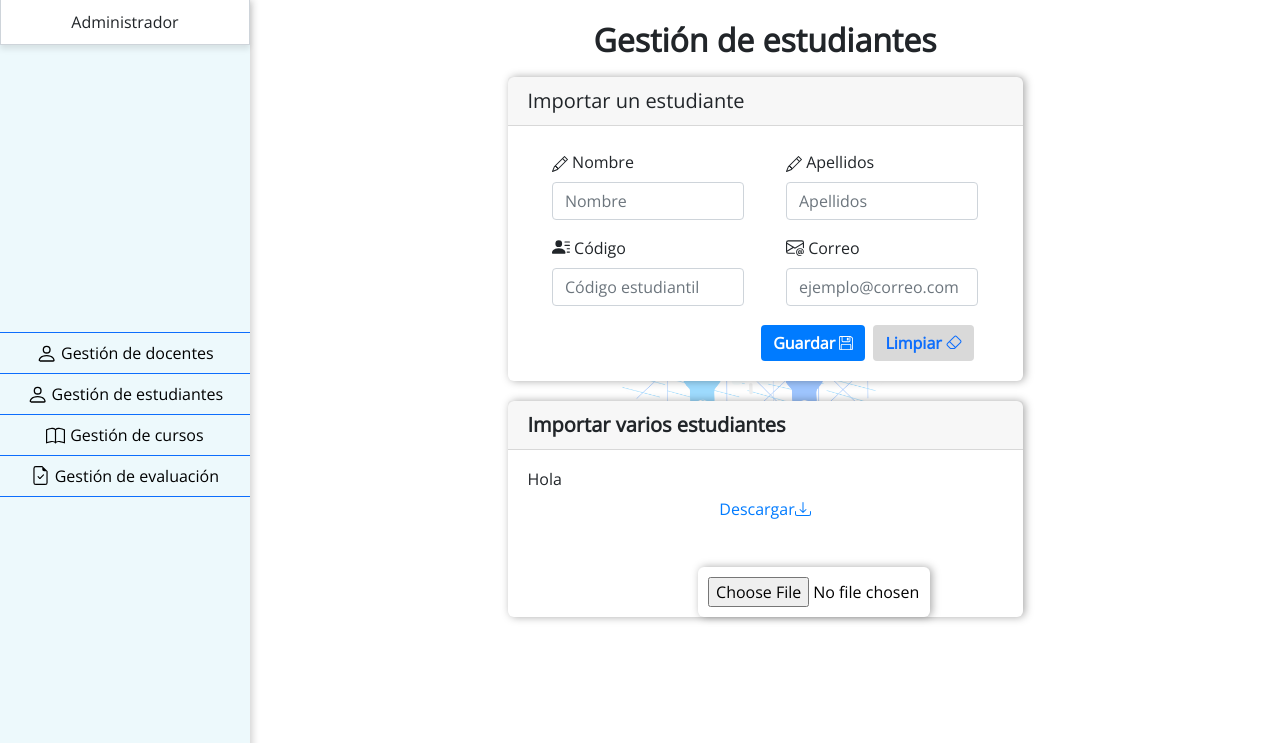
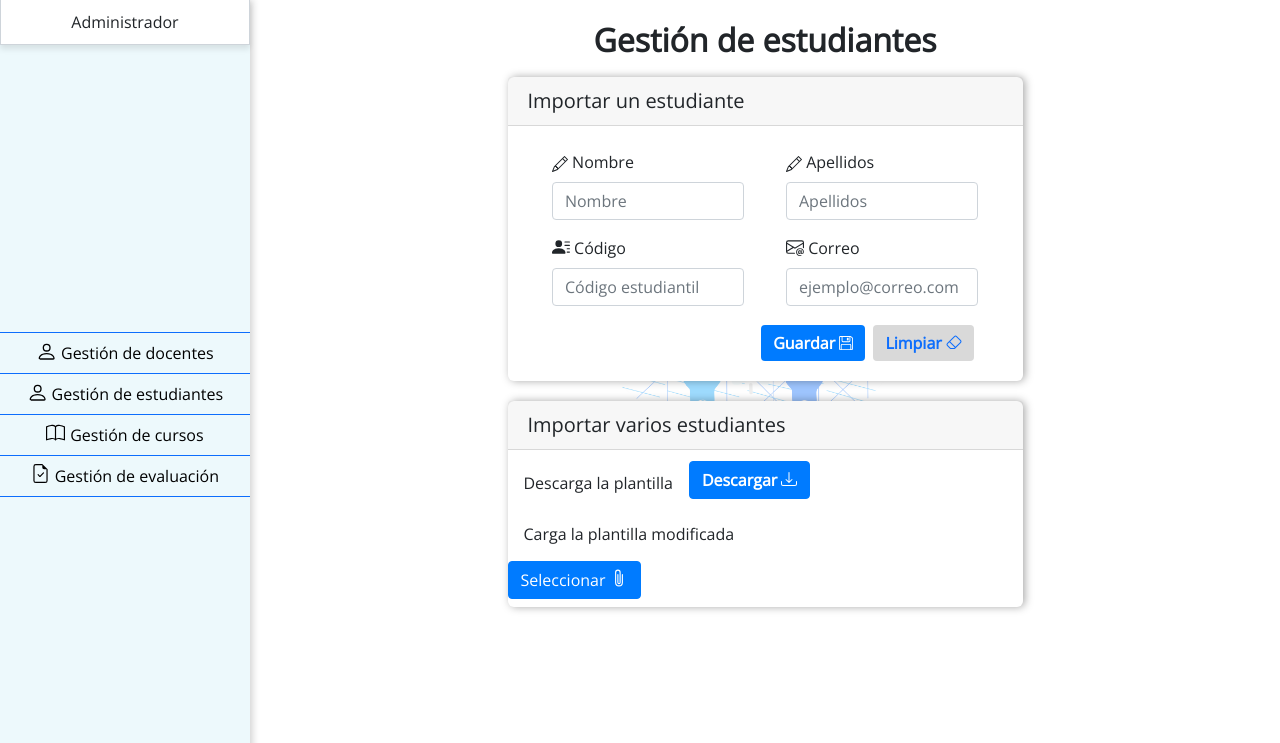
Before and after one commit to HenaoGiordy/team-eval, a Django app: page /administrador/gestion_de_estudiantes in a window 1280 px wide. Shown: the part 57-800 px from the top of the page. Run offline with Django 5.2, Linux system fonts and the light colour scheme; a user stored in the database is signed in; tables that the repository leaves empty hold one stand-in row (values such as "Sample post"); some libraries are stand-ins or nearby versions.

Commit message:
Ajuste de los card de gestion docentes, estudiantes y cursos. Ajuste del campo para importar varios estudiantes (archivo local)

```diff
--- a/static/css/style.css
+++ b/static/css/style.css
@@ -16,7 +16,6 @@
 }
 
 .titulos {
-
     padding-top: 2%;
 }
 
@@ -195,7 +194,6 @@ input:focus~label {
     display: flex;
     flex-direction: column;
     justify-content: center;
-
 }
 
 .boton-cursos {
@@ -267,7 +265,7 @@ input:focus~label {
     align-items: center;
 }
 
-.card-estud {
+.card-form {
     margin: 1% 35%;
     width: 50%;
     box-shadow: 2px 0px 8px 0px rgba(0, 0, 0, 0.34);
@@ -297,31 +295,35 @@ input:focus~label {
     margin-top: 5%;
 }
 
-
-a {
-   display: flex;
-   justify-content: center;
-   align-content: center;
-   align-items: center;
-
+.card-body-2 {
+    display: flex;
+    align-items: center;
 }
 
-a:hover{
-    border-radius: 5px;
-    background-color: #286aac;
+.subir-archivo {
+    display: flex;
+    align-items: center;
+    cursor: pointer;
+}
+
+.subir-archivo input[type="file"] {
+    display: none;
+}
+
+.file-info {
+    position: relative;
+}
+
+.filePreview {
+    position: absolute;
+    left: 0;
+    top: calc(100% + 10px);
+    font-size: 14px;
 }
 
 /* END CSS VISTA ADMINS GESTIÓN-DE-ESTUDIANTES*/
 
 /* CSS VISTA ADMINS GESTIÓN-DE-DOCENTES*/
-.carda-docentes{
-    box-shadow: 2px 0px 8px 0px rgba(0, 0, 0, 0.34);
-    width: 45%;
-    margin-top: 1%;
-    background-color: #ffffff;
-    border-radius: 6px;
-    padding-top: 2%;
-}
 
 input[type=number]::-webkit-inner-spin-button,
 input[type=number]::-webkit-outer-spin-button {
@@ -350,6 +352,7 @@ input[type=number] {
     background-color: #0D6EFD;
     border: none;
     box-shadow: 0px 0px 5px 0px rgba(0, 0, 0, 0.5);
+
 }
 
 .btn-search:hover {
--- a/templates/administrador/gestion-de-estudiantes.html
+++ b/templates/administrador/gestion-de-estudiantes.html
@@ -3,7 +3,7 @@
 {% block content %}
 <div  class="container__admin ">
     <h2 class="titulos"><b>Gestión de estudiantes</b></h2>
-    <div class="card-estud">
+    <div class="card-form">
         <h5 class="card-header">Importar un estudiante</h5>
         <div class="card-body">
         <form>
@@ -39,8 +39,8 @@
                         <path d="M2 2a2 2 0 0 0-2 2v8.01A2 2 0 0 0 2 14h5.5a.5.5 0 0 0 0-1H2a1 1 0 0 1-.966-.741l5.64-3.471L8 9.583l7-4.2V8.5a.5.5 0 0 0 1 0V4a2 2 0 0 0-2-2zm3.708 6.208L1 11.105V5.383zM1 4.217V4a1 1 0 0 1 1-1h12a1 1 0 0 1 1 1v.217l-7 4.2z"/>
                         <path d="M14.247 14.269c1.01 0 1.587-.857 1.587-2.025v-.21C15.834 10.43 14.64 9 12.52 9h-.035C10.42 9 9 10.36 9 12.432v.214C9 14.82 10.438 16 12.358 16h.044c.594 0 1.018-.074 1.237-.175v-.73c-.245.11-.673.18-1.18.18h-.044c-1.334 0-2.571-.788-2.571-2.655v-.157c0-1.657 1.058-2.724 2.64-2.724h.04c1.535 0 2.484 1.05 2.484 2.326v.118c0 .975-.324 1.39-.639 1.39-.232 0-.41-.148-.41-.42v-2.19h-.906v.569h-.03c-.084-.298-.368-.63-.954-.63-.778 0-1.259.555-1.259 1.4v.528c0 .892.49 1.434 1.26 1.434.471 0 .896-.227 1.014-.643h.043c.118.42.617.648 1.12.648m-2.453-1.588v-.227c0-.546.227-.791.573-.791.297 0 .572.192.572.708v.367c0 .573-.253.744-.564.744-.354 0-.581-.215-.581-.8Z"/>
                     </svg>
-                    <label for="correo">Correo</label>
-                    <input type="email" class="form-control" id="correo" placeholder="ejemplo@correo.com">
+                    <label for="email">Correo</label>
+                    <input type="email" class="form-control" id="email" placeholder="ejemplo@correo.com">
                 </div>
             </div>
 
@@ -65,26 +65,49 @@
     </div>
 
     <!-- Plantilla -->
-    <div class="card-estud">
-        <h5 class="card-header"><b>Importar varios estudiantes</b></h5>
-        <div class="card-body">
-            <h6>Hola</h6>
-                <a href="/static/img/logoTeamEval.png" download>Descargar
-                    <svg xmlns="http://www.w3.org/2000/svg" width="16" height="16" fill="currentColor" class="bi bi-download" viewBox="0 0 16 16">
+    <div class="card-form">
+        <h5 class="card-header">Importar varios estudiantes</h5>
+        <div class="card-body-2">
+            <h6 class="mx-3 mt-4">Descarga la plantilla</h6>
+                <a href="/static/img/logoTeamEval.png" class="btn btn-primary botones mt-2" download>
+                    <b>Descargar</b>
+                    <svg xmlns="http://www.w3.org/2000/svg" width="16" height="16" fill="currentColor" class="bi bi-download" viewBox="0 0 16 16" style="vertical-align: -0.100em;">
                         <path d="M.5 9.9a.5.5 0 0 1 .5.5v2.5a1 1 0 0 0 1 1h12a1 1 0 0 0 1-1v-2.5a.5.5 0 0 1 1 0v2.5a2 2 0 0 1-2 2H2a2 2 0 0 1-2-2v-2.5a.5.5 0 0 1 .5-.5"/>
                         <path d="M7.646 11.854a.5.5 0 0 0 .708 0l3-3a.5.5 0 0 0-.708-.708L8.5 10.293V1.5a.5.5 0 0 0-1 0v8.793L5.354 8.146a.5.5 0 1 0-.708.708z"/>
                     </svg>
                 </a>
             </div>
             <!-- Campo para seleccionar un archivo local -->
-    <div class="area-seleccionar">
-        <input type="file" id="fileInput" accept=".txt, .pdf, .doc"> <!-- Input para seleccionar el archivo -->
-        <div class="filePreview" id="filePreview"> <!-- Contenedor para mostrar el nombre del archivo -->
+            <h6 class="mx-3 mt-4">Carga la plantilla modificada</h6>
+        <div class="file-info mt-2 card-body-2">
+            <label for="fileInput" class="subir-archivo btn btn-primary botones mt-2">
+                <span>Seleccionar</span>
+                <svg xmlns="http://www.w3.org/2000/svg" width="18" height="18" fill="currentColor" class="bi bi-paperclip" viewBox="0 0 16 16" style="vertical-align: -0.100em;">
+                    <path d="M4.5 3a2.5 2.5 0 0 1 5 0v9a1.5 1.5 0 0 1-3 0V5a.5.5 0 0 1 1 0v7a.5.5 0 0 0 1 0V3a1.5 1.5 0 1 0-3 0v9a2.5 2.5 0 0 0 5 0V5a.5.5 0 0 1 1 0v7a3.5 3.5 0 1 1-7 0z"/>
+                </svg>
+                <input type="file" id="fileInput" accept=".txt, .pdf, .doc">
+            </label>
+            <div class="filePreview" id="filePreview"></div>
         </div>
-    </div>
+
+        <!-- Campo para seleccionar un archivo local
+        <h6 class="mx-3 mt-4">Cargar la plantilla modificada</h6>
+        <input type="file" id="fileInput" accept=".txt, .pdf, .doc"> <!-- Input para seleccionar el archivo
+        <div class="filePreview" id="filePreview"> <!-- Contenedor para mostrar el nombre del archivo
+        </div> -->
 </div>
-        </div>
-    </div>
+
+<script>
+    document.getElementById('fileInput').addEventListener('change', function() {
+        var fileInput = document.getElementById('fileInput');
+        var filePreview = document.getElementById('filePreview');
+        if (fileInput.files.length > 0) {
+            filePreview.textContent = 'Archivo seleccionado: ' + fileInput.files[0].name;
+        } else {
+            filePreview.textContent = '';
+        }
+    });
+</script>
 
 
 {% endblock %}
```
Also changed, not shown: templates/administrador/gestion-de-docentes.html (+11 -9 lines), templates/administrador/gestion_de_cursos.html (+12 -9 lines).
